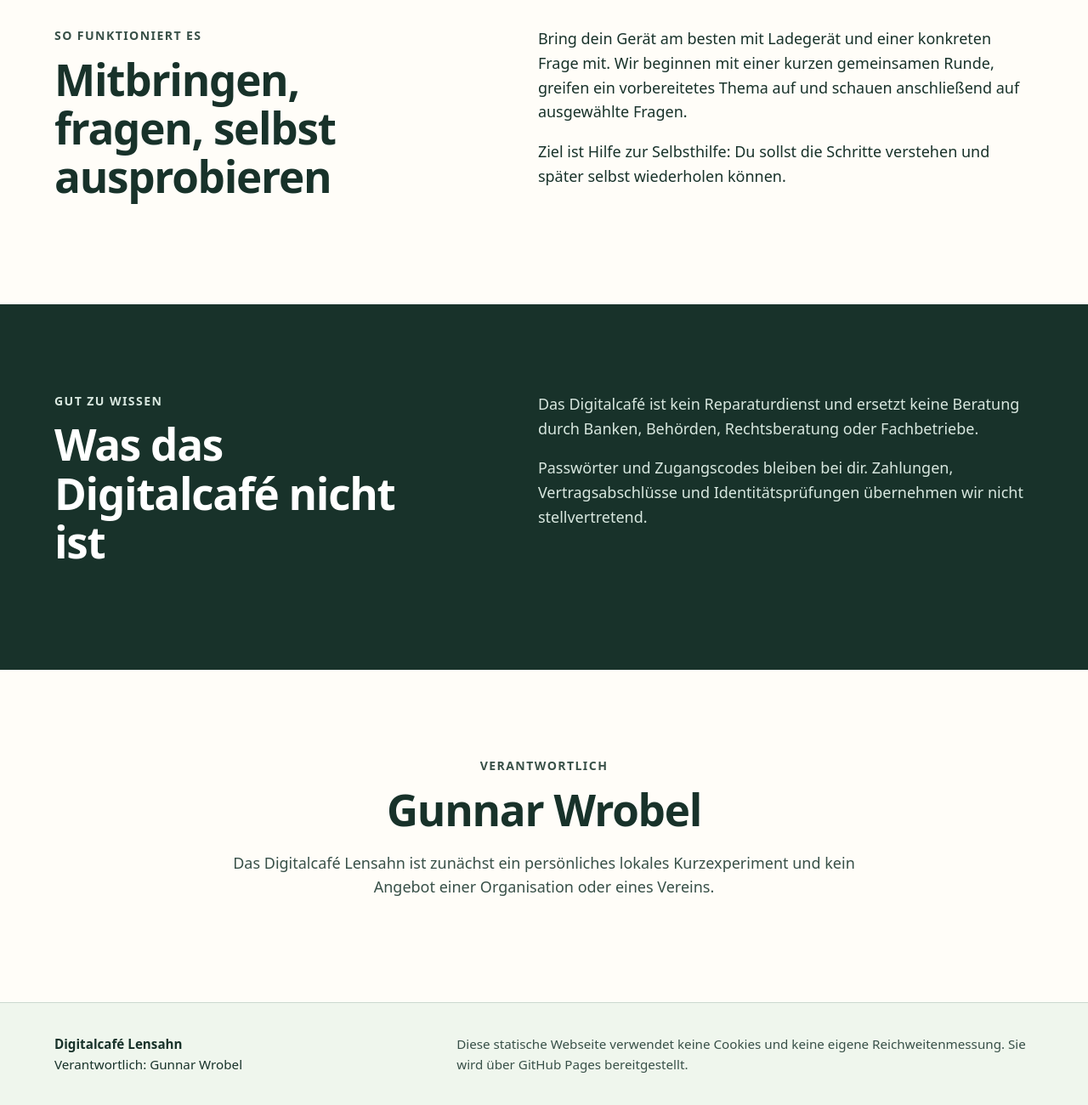
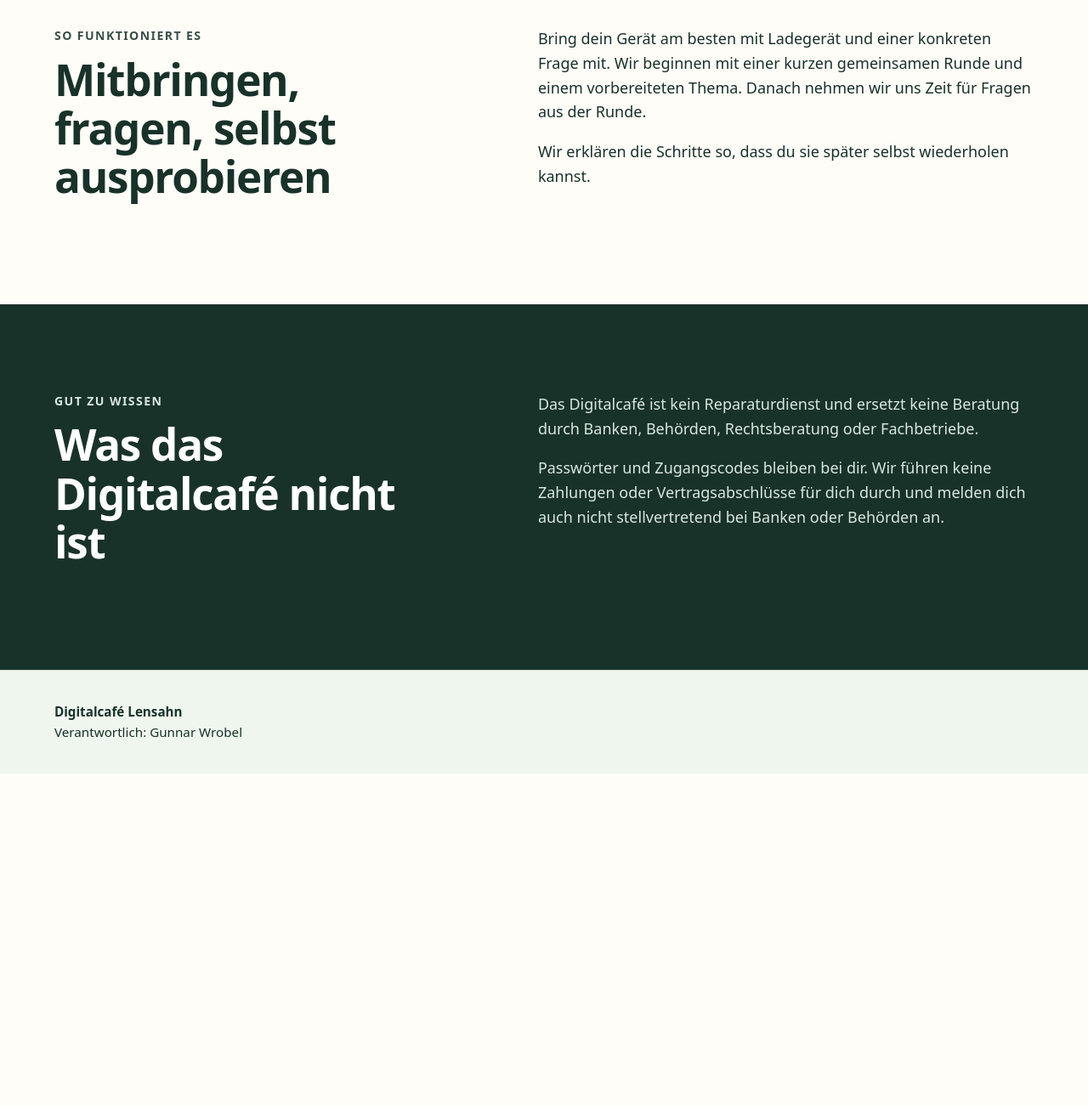
Before and after one commit to wrobel/digitalcafe-lensahn, a plain HTML site: page index.html in a window 1280 px wide. Shown: the part 1833-3133 px from the top of the page at 85% size. After the commit the page ends 2743 px from the top, so only its background shows below. Drawn offline with Linux system fonts and the light colour scheme.

Commit message:
refactor: simplify website copy

```diff
--- a/index.html
+++ b/index.html
@@ -67,8 +67,8 @@
             <p class="eyebrow">Einfach fragen</p>
             <h2 id="worum-geht-es">Womit kann ich kommen?</h2>
             <p>
-              Ausgangspunkt sind deine Fragen. Wir nehmen uns Zeit, erklären
-              die Schritte und probieren sie gemeinsam aus.
+              Du kannst mit deinen eigenen Fragen kommen. Wir nehmen uns Zeit,
+              erklären die Schritte und probieren sie gemeinsam aus.
             </p>
           </div>
 
@@ -100,13 +100,13 @@
         <div class="prose">
           <p>
             Bring dein Gerät am besten mit Ladegerät und einer konkreten Frage
-            mit. Wir beginnen mit einer kurzen gemeinsamen Runde, greifen ein
-            vorbereitetes Thema auf und schauen anschließend auf ausgewählte
-            Fragen.
+            mit. Wir beginnen mit einer kurzen gemeinsamen Runde und einem
+            vorbereiteten Thema. Danach nehmen wir uns Zeit für Fragen aus der
+            Runde.
           </p>
           <p>
-            Ziel ist Hilfe zur Selbsthilfe: Du sollst die Schritte verstehen
-            und später selbst wiederholen können.
+            Wir erklären die Schritte so, dass du sie später selbst wiederholen
+            kannst.
           </p>
         </div>
       </section>
@@ -123,31 +123,18 @@
               Beratung durch Banken, Behörden, Rechtsberatung oder Fachbetriebe.
             </p>
             <p>
-              Passwörter und Zugangscodes bleiben bei dir. Zahlungen,
-              Vertragsabschlüsse und Identitätsprüfungen übernehmen wir nicht
-              stellvertretend.
+              Passwörter und Zugangscodes bleiben bei dir. Wir führen keine
+              Zahlungen oder Vertragsabschlüsse für dich durch und melden dich
+              auch nicht stellvertretend bei Banken oder Behörden an.
             </p>
           </div>
         </div>
-      </section>
-
-      <section class="section page-width responsible" aria-labelledby="verantwortlich">
-        <p class="eyebrow">Verantwortlich</p>
-        <h2 id="verantwortlich">Gunnar Wrobel</h2>
-        <p>
-          Das Digitalcafé Lensahn ist zunächst ein persönliches lokales
-          Kurzexperiment und kein Angebot einer Organisation oder eines Vereins.
-        </p>
       </section>
     </main>
 
     <footer class="site-footer">
       <div class="page-width footer-inner">
         <p><strong>Digitalcafé Lensahn</strong><br>Verantwortlich: Gunnar Wrobel</p>
-        <p class="hosting-note">
-          Diese statische Webseite verwendet keine Cookies und keine eigene
-          Reichweitenmessung. Sie wird über GitHub Pages bereitgestellt.
-        </p>
       </div>
     </footer>
   </body>
--- a/styles.css
+++ b/styles.css
@@ -320,9 +320,6 @@ h3 {
 }
 
 .footer-inner {
-  display: grid;
-  grid-template-columns: minmax(0, 0.65fr) minmax(0, 1fr);
-  gap: 2rem;
   padding-block: 2.25rem;
   font-size: 0.95rem;
 }
@@ -331,14 +328,9 @@ h3 {
   margin: 0;
 }
 
-.hosting-note {
-  color: var(--color-ink-soft);
-}
-
 @media (max-width: 52rem) {
   .hero,
-  .split,
-  .footer-inner {
+  .split {
     grid-template-columns: 1fr;
   }
 
```
